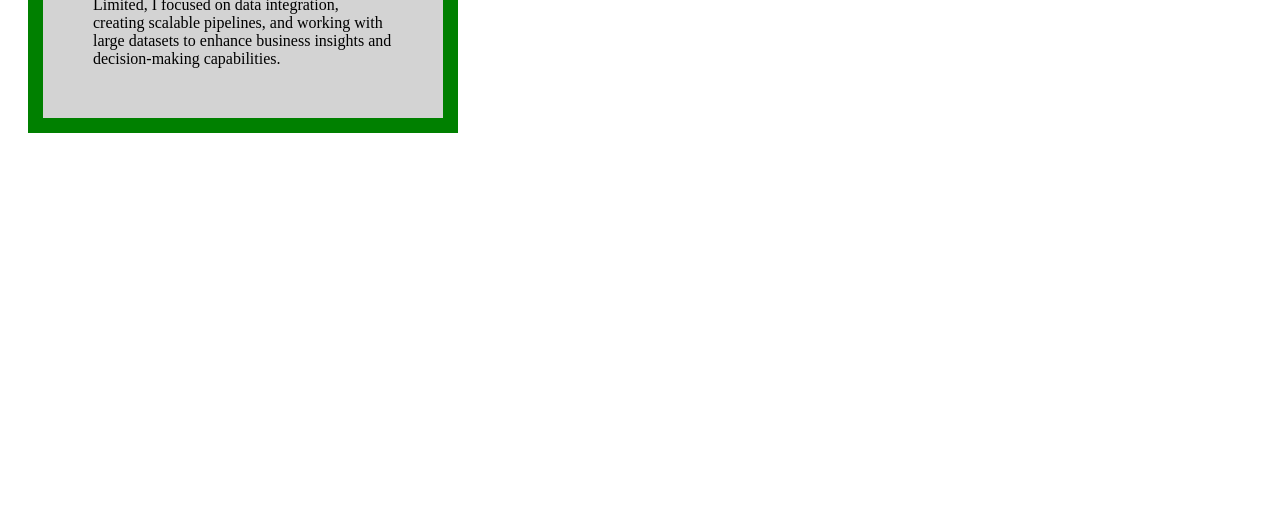
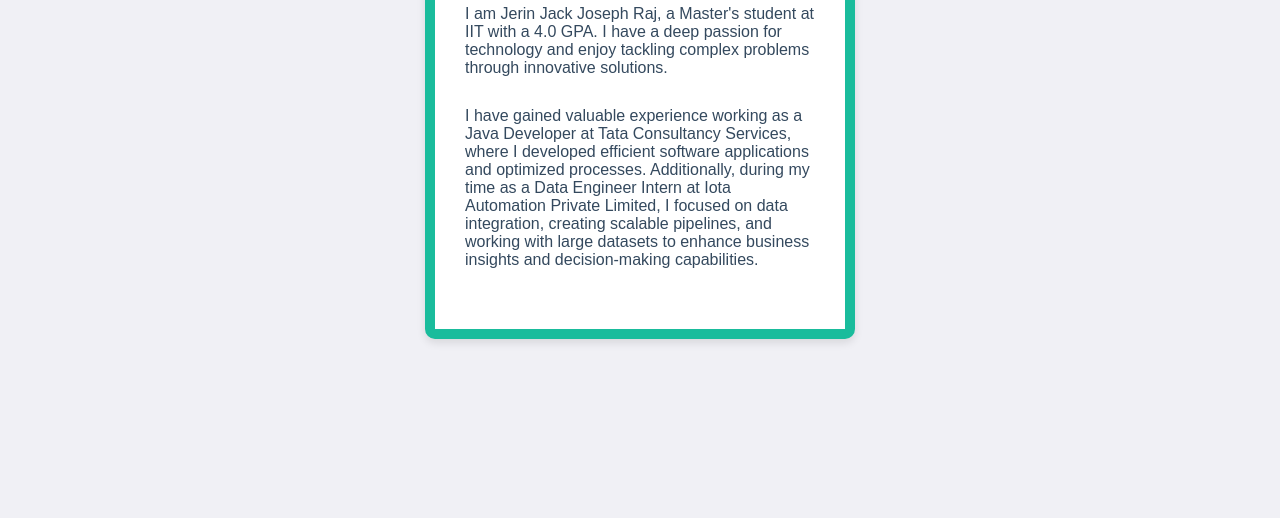
Before and after one commit to jerinjackj17/jerinjack_A20542577_webapp, a plain HTML site: page index.html in a window 1280 px wide. Shown: the part 282-800 px from the top of the page. Drawn offline with Linux system fonts and the light colour scheme.

Commit message:
upated index

```diff
--- a/index.html
+++ b/index.html
@@ -1,19 +1,47 @@
 <!DOCTYPE html>
-<html>
+<html lang="en">
 <head>
+    <meta charset="UTF-8">
+    <meta name="viewport" content="width=device-width, initial-scale=1.0">
+    <title>Practice for Private Repo</title>
     <style>
+        body {
+            font-family: 'Arial', sans-serif;
+            background-color: #f0f0f5; /* Light background */
+            color: #333333; /* Darker font color for readability */
+            display: flex;
+            justify-content: center;
+            align-items: center;
+            height: 100vh;
+            margin: 0;
+        }
+        h2 {
+            color: #2C3E50; /* Dark blue title */
+        }
+        p {
+            font-size: 18px;
+            margin-bottom: 30px;
+        }
         div {
-  background-color: lightgrey;
-  width: 300px;
-  border: 15px solid green;
-  padding: 50px;
+            background-color: #ffffff; /* White background for the content */
+            width: 350px;
+            border: 10px solid #1ABC9C; /* Green border */
+            padding: 30px;
             margin: 20px;
+            box-shadow: 0px 4px 8px rgba(0, 0, 0, 0.1); /* Light shadow for depth */
+            border-radius: 10px; /* Rounded corners */
+        }
+        div p {
+            font-size: 16px;
+            color: #34495E; /* Darker shade for better readability */
         }
     </style>
 </head>
 <body>
-<h2>Practice for Private Repro</h2>
+    <div>
+        <h2>Practice for Private Repo</h2>
         <p>I am Jerin Jack Joseph Raj, a Master's student at IIT with a 4.0 GPA. I have a deep passion for technology and enjoy tackling complex problems through innovative solutions.</p>
-<div>I have gained valuable experience working as a Java Developer at Tata Consultancy Services, where I developed efficient software applications and optimized processes. Additionally, during my time as a Data Engineer Intern at Iota Automation Private Limited, I focused on data integration, creating scalable pipelines, and working with large datasets to enhance business insights and decision-making capabilities.</div>
+        <p>I have gained valuable experience working as a Java Developer at Tata Consultancy Services, where I developed efficient software applications and optimized processes. Additionally, during my time as a Data Engineer Intern at Iota Automation Private Limited, I focused on data integration, creating scalable pipelines, and working with large datasets to enhance business insights and decision-making capabilities.</p>
+    </div>
 </body>
 </html>
```
Lines whose indentation alone changed are shown as unchanged.
